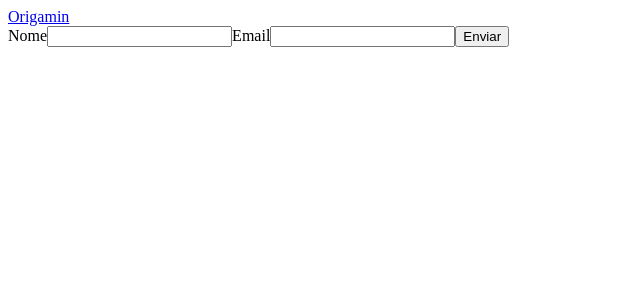
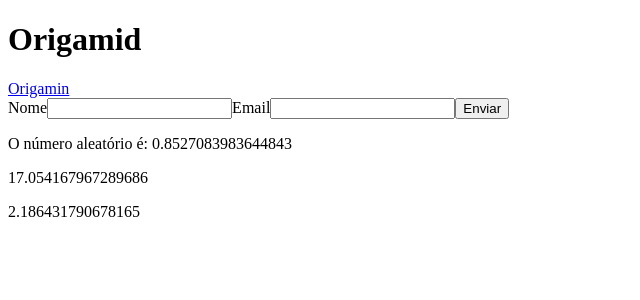
Before and after one commit to stumpf-alexandre/origamid, a React (Vite) app in the folder Modulo2/ferramentaFrontEnd/: page / in a window 1280 px wide. Shown: the top 300 px of the page, without its empty margins (0-640 px from the left). Built offline with nearby package versions, Linux system fonts and the light colour scheme.

Commit message:
Passando expressões e alterando valores com expressões ternarias

```diff
--- a/Modulo2/ferramentaFrontEnd/src/App.jsx
+++ b/Modulo2/ferramentaFrontEnd/src/App.jsx
@@ -1,10 +1,14 @@
 import React from 'react';
 
 const App = () => {
+  const nome = 'Origamid';
+  const num = Math.random();
+  const ativo = true;
   return (
     <>
+      <h1>{nome}</h1>
       <a
-        className="ativo"
+        className="link"
         href="https://www.origamid.com"
         title="Isso é um site da Origamid"
         target="_blank"
@@ -18,6 +22,11 @@
         <input type="email" id="email" name="email" />
         <button type="submit">Enviar</button>
       </form>
+      <p>O número aleatório é: {num}</p>
+      {/*Passando expressões*/}
+      <p>{(num * 1000) / 50}</p>
+      {/*Passando um valor como expressão, usando uma expressão ternaria*/}
+      <p className={ativo ? 'ativo' : 'inativo'}>{(num * 100) / 39}</p>
     </>
   );
 };
```
